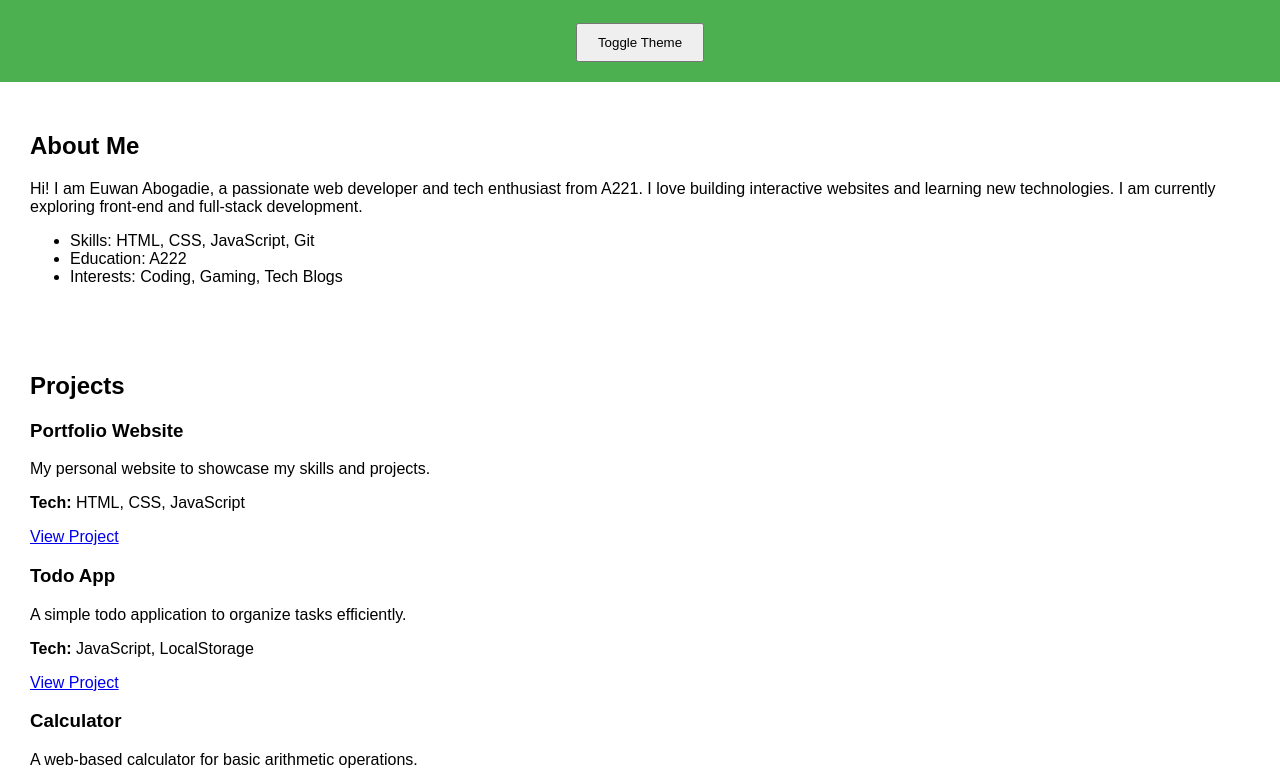
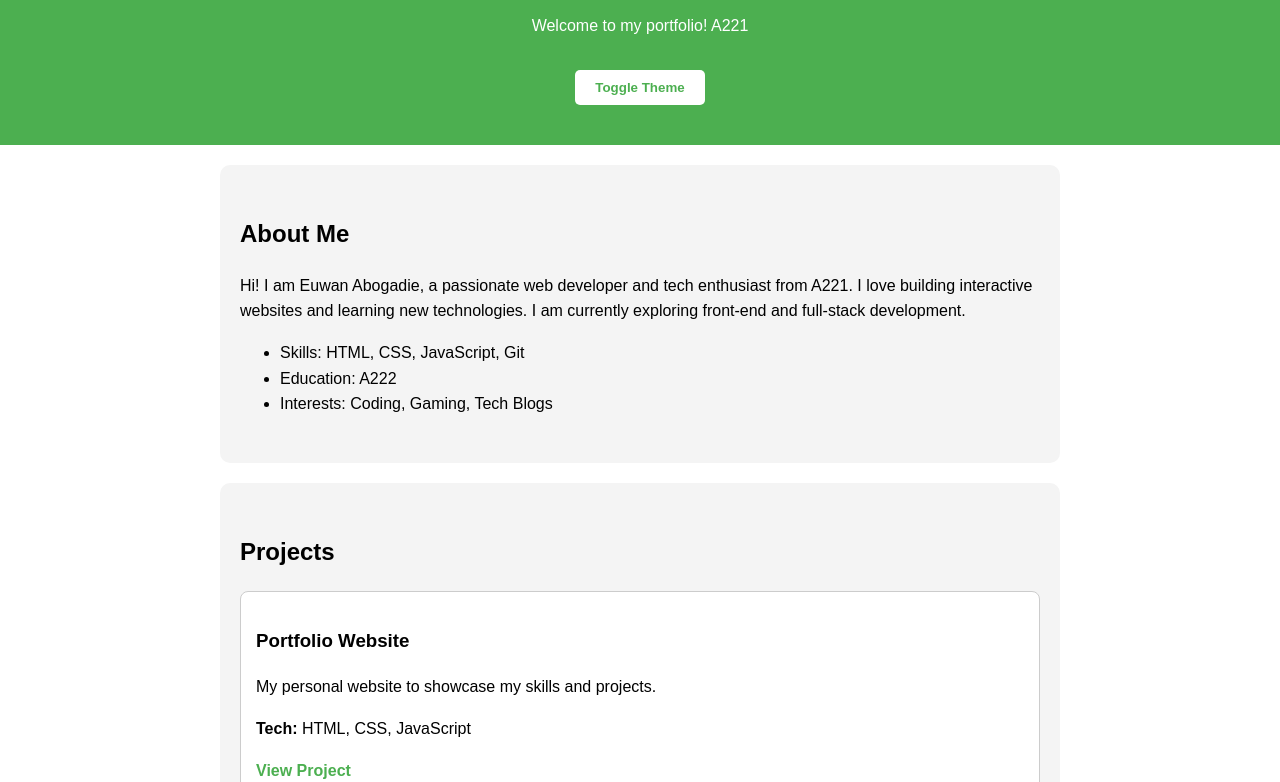
Before and after one commit to Euwan123/my-portfolio, a plain HTML site: page index.html in a window 1280 px wide. Shown: the part 121-903 px from the top of the page. Drawn offline with Linux system fonts and the light colour scheme.

Commit message:
Enhance styles for dark mode and layout adjustments

```diff
--- a/style.css
+++ b/style.css
@@ -4,28 +4,79 @@ body {
     padding: 0;
     background-color: white;
     color: black;
+    line-height: 1.6;
 }
 
 /* Dark mode */
 .dark-mode {
     background-color: #1e1e1e;
-    color: white;
+    color: #f0f0f0;
 }
 
+/* Header */
 header {
     text-align: center;
-    padding: 20px;
+    padding: 40px 20px;
     background-color: #4CAF50;
     color: white;
 }
 
-section {
-    padding: 20px;
-    margin: 10px;
+header button {
+    padding: 10px 20px;
+    margin-top: 15px;
+    cursor: pointer;
+    border: none;
+    border-radius: 5px;
+    background-color: white;
+    color: #4CAF50;
+    font-weight: bold;
 }
 
-button {
-    padding: 10px 20px;
-    margin-top: 10px;
-    cursor: pointer;
+header button:hover {
+    background-color: #f0f0f0;
 }
+
+/* Sections */
+section {
+    padding: 30px 20px;
+    max-width: 800px;
+    margin: 20px auto;
+    background-color: #f4f4f4;
+    border-radius: 10px;
+}
+
+.dark-mode section {
+    background-color: #2e2e2e;
+}
+
+/* Projects */
+.project {
+    margin-bottom: 20px;
+    padding: 15px;
+    border: 1px solid #ccc;
+    border-radius: 8px;
+    background-color: white;
+}
+
+.dark-mode .project {
+    background-color: #3a3a3a;
+    border-color: #555;
+}
+
+.project a {
+    color: #4CAF50;
+    text-decoration: none;
+    font-weight: bold;
+}
+
+.project a:hover {
+    text-decoration: underline;
+}
+
+/* Links */
+a {
+    color: #4CAF50;
+}
+a:hover {
+    color: #388E3C;
+}
```
